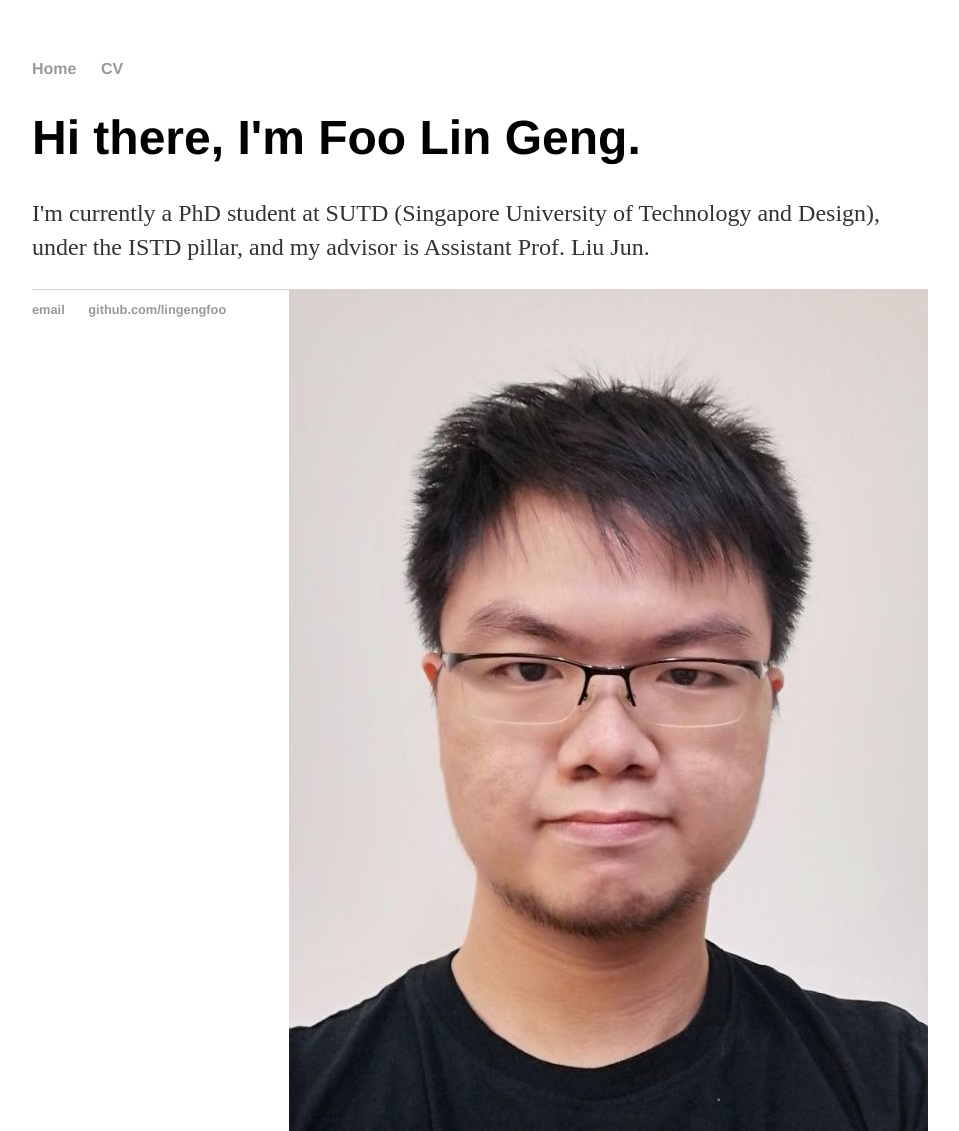
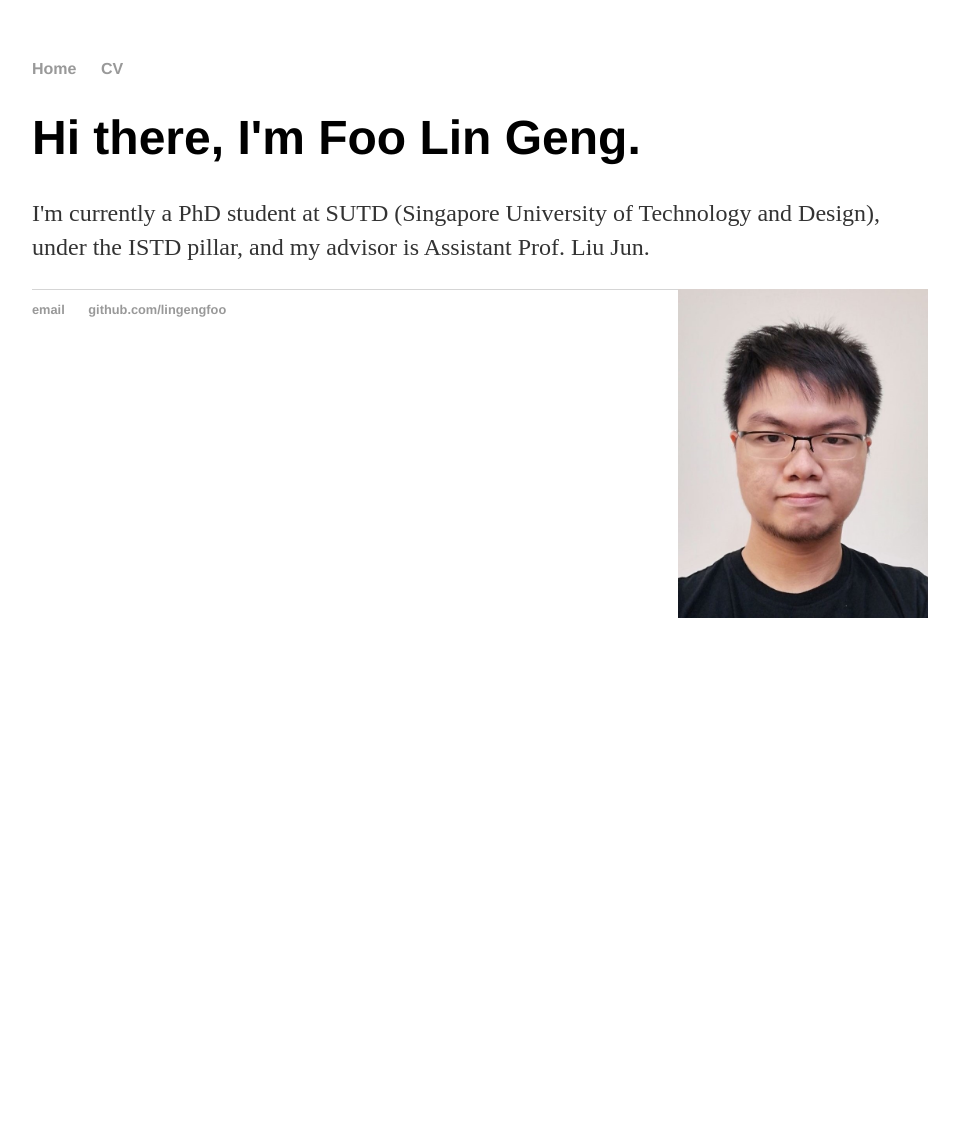
Before and after one commit to lingengfoo/lingengfoo.github.io, a Jekyll site: the page built from index.html, in a window 1280 px wide. Shown: the whole page, without its empty margins (160-1119 px from the left). Built offline with Jekyll 4.4.1, drawn with Linux system fonts in a browser that asks for light colours; after the commit the page ends 900 px from its top, so only the background shows below that.

Commit message:
Update index.html

```diff
--- a/index.html
+++ b/index.html
@@ -8,4 +8,4 @@ title: Lin Geng's Homepage
 	<!-- <p>I'm best known as the horrible cop from <em>A Touch of Evil</em> Don't trust me. <a href="/about">Read more about my life...</a></p>-->
 </div><!-- /.blurb -->
 
-<img src="{{site.url}}/assets/images/lingeng.jpg" style="display: block; margin: auto; float: right;" />
+<img src="{{site.url}}/assets/images/lingeng.jpg" style="display: block; margin: auto; float: right; width: 250px" />
```
